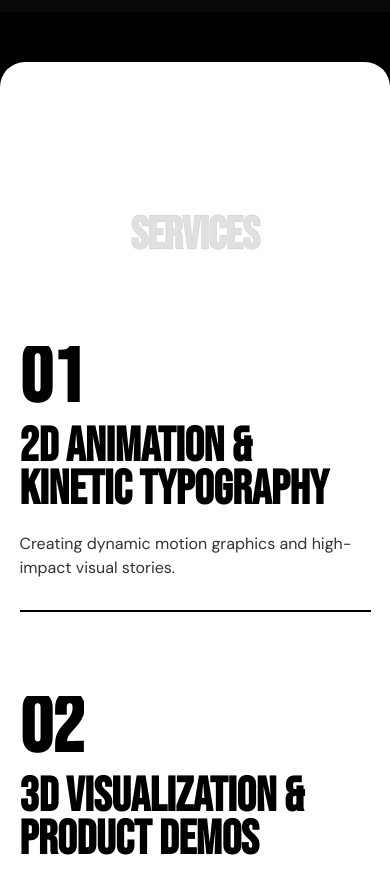
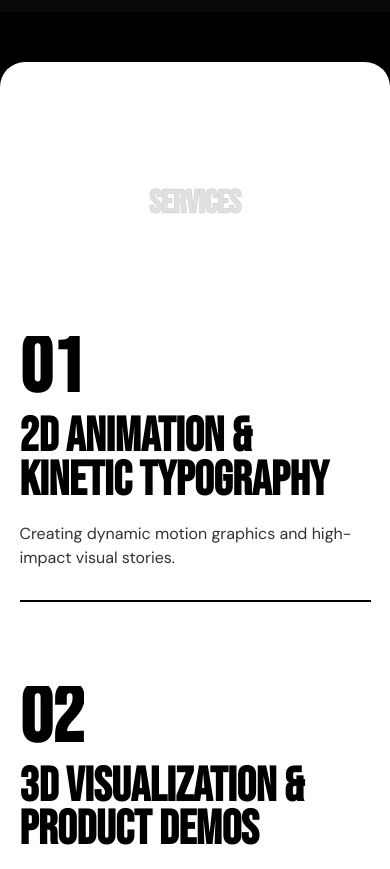
Before and after one commit to tereqwer/Portfolio, a plain HTML site: page index.html in a window 390 px wide. Shown: the part 2520-3389 px from the top of the page. Drawn offline with Linux system fonts and the light colour scheme.

Commit message:
phones fix_6

```diff
--- a/index.html
+++ b/index.html
@@ -695,18 +695,6 @@
         font-size: 3rem;
       }
 
-      .services-title-wrapper {
-        margin-bottom: 5vh;
-        /* Зменшуємо відступ на мобілці */
-        overflow: visible;
-      }
-
-      .services-svg {
-        /* Робимо заголовок ширшим за екран на 40%, щоб він був реально масивним */
-        width: 140%;
-        margin-left: -20%;
-        /* Центруємо цей "виліт" */
-      }
 
       #about {
         height: 100vh;
```
